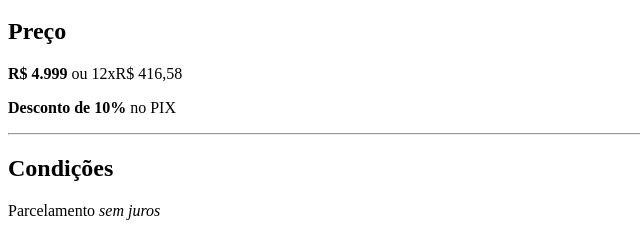
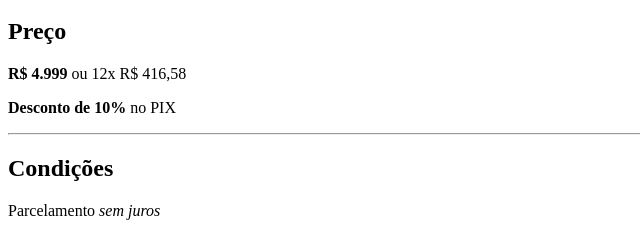
Before and after one commit to Gibasan1988/tv, a plain HTML site: page index.html in a window 1280 px wide. Shown: the part 568-800 px from the top of the page, 0-640 px from the left. Drawn offline with Linux system fonts and the light colour scheme.

Commit message:
Update index.html

```diff
--- a/index.html
+++ b/index.html
@@ -12,7 +12,7 @@
     <a href="">Quero comprar agora mesmo</a>
   </figure>
   <h2>Preço</h2>
-  <p><strong>R$ 4.999</strong> ou 12xR$ 416,58</p>
+  <p><strong>R$ 4.999</strong> ou 12x R$ 416,58</p>
   <p><b>Desconto de 10%</b> no PIX</p>
   <hr />
   <h2>Condições</h2>
```
